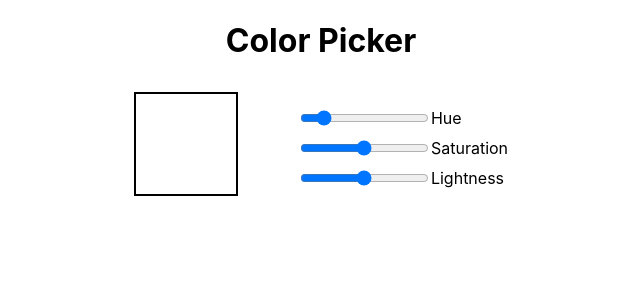
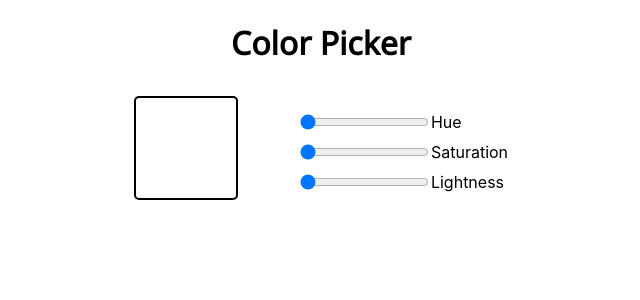
Before and after one commit to mmyenny/color-picker-2, a React (Create React App) app: page / in a window 1280 px wide. Shown: the top 300 px of the page, without its empty margins (319-959 px from the left). Built offline with nearby package versions, Linux system fonts and the light colour scheme.

Commit message:
Created static state

```diff
--- a/src/App.css
+++ b/src/App.css
@@ -1,5 +1,11 @@
+@import url('https://fonts.googleapis.com/css?family=Noto+Sans');
+
 .App {
   text-align: center;
+}
+
+h1 {
+  font-family: 'Noto Sans', sans-serif;
 }
 
 div.container {
@@ -9,6 +15,7 @@ div.container {
 
 div.box {
   border: 2px solid black;
+  border-radius: 5px;
   height: 100px;
   width: 100px;
   margin: 10px;
--- a/src/App.js
+++ b/src/App.js
@@ -1,7 +1,18 @@
-import React from 'react'
+import React, { Component } from 'react'
 import './App.css'
 
-function App() {
+class App extends Component {
+  constructor(props) {
+    super(props)
+
+    this.state = {
+      hue: 0,
+      saturation: 0,
+      lightness: 0
+    }
+  }
+
+  render() {
     return (
       <div className="App">
         <h1>Color Picker</h1>
@@ -10,15 +21,25 @@ function App() {
           <div className="sliders">
             <ul>
               <li>
-              <input type="range" min="0" max="360" />
+                <input type="range" value={this.state.hue} min="0" max="360" />
                 <label>Hue</label>
               </li>
               <li>
-              <input type="range" min="0" max="100" />
+                <input
+                  type="range"
+                  value={this.state.saturation}
+                  min="0"
+                  max="100"
+                />
                 <label>Saturation</label>
               </li>
               <li>
-              <input type="range" min="0" max="100" />
+                <input
+                  type="range"
+                  value={this.state.lightness}
+                  min="0"
+                  max="100"
+                />
                 <label>Lightness</label>
               </li>
             </ul>
@@ -27,5 +48,6 @@ function App() {
       </div>
     )
   }
+}
 
 export default App
```
Lines whose indentation alone changed are shown as unchanged.
